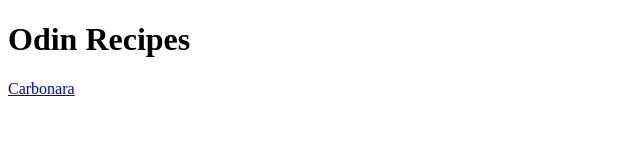
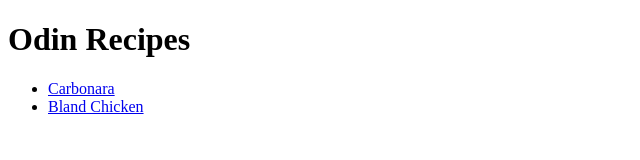
Before and after one commit to kaceyme93/odin-recipes, a plain HTML site: page index.html in a window 1280 px wide. Shown: the whole page, without its empty margins (0-640 px from the left). Drawn offline with Linux system fonts and the light colour scheme.

Commit message:
add ../index.html

```diff
--- a/index.html
+++ b/index.html
@@ -9,7 +9,10 @@
     <body>
         <h1> Odin Recipes</h1>
 
-        <a href="recipes/Carbonara.html">Carbonara</a>
+        <ul>
+        <li><a href="recipes/Carbonara.html">Carbonara</a></li>
+        <li><a href="recipes/Bland-chicken.html">Bland Chicken</a></li>
+        </ul>
     </body>
 
 </html>
```
